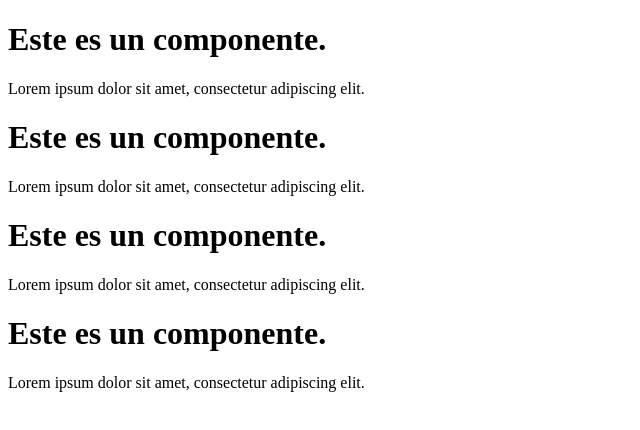
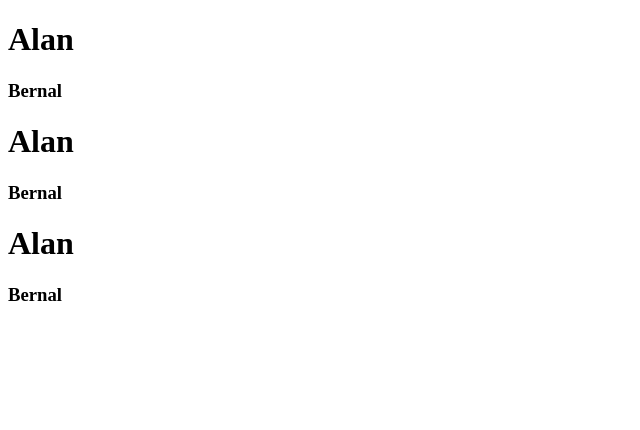
Before and after one commit to alanbernale/react-course, a React (Vite) app: page / in a window 1280 px wide. Shown: the top 430 px of the page, without its empty margins (0-640 px from the left). Built offline with nearby package versions, Linux system fonts and the light colour scheme.

Commit message:
Fundamentos de jsx.

```diff
--- a/src/main.jsx
+++ b/src/main.jsx
@@ -2,17 +2,21 @@ import React from "react"
 import ReactDOM from "react-dom/client"
 
 function Greeting() {
-    return <div>
-        <h1>Este es un componente.</h1>
-        <p>Lorem ipsum dolor sit amet, consectetur adipiscing elit.</p>
-    </div>
+    const user = {
+        fistName: 'Alan',
+        lastName: 'Bernal'
+    }
+
+    return <>
+        <h1>{user.fistName}</h1>
+        <h3>{user.lastName}</h3>
+    </>
 }
 
 ReactDOM.createRoot(document.getElementById('root')).render(
-    <div>
+    <>
         <Greeting/>
         <Greeting/>
         <Greeting/>
-        <Greeting/>
-    </div>
+    </>
 )
```
